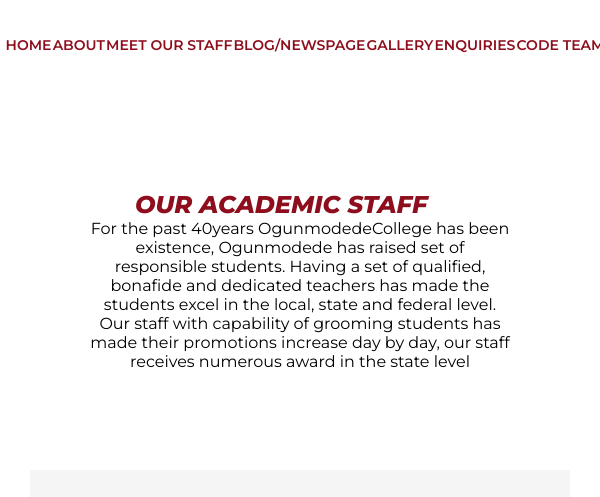
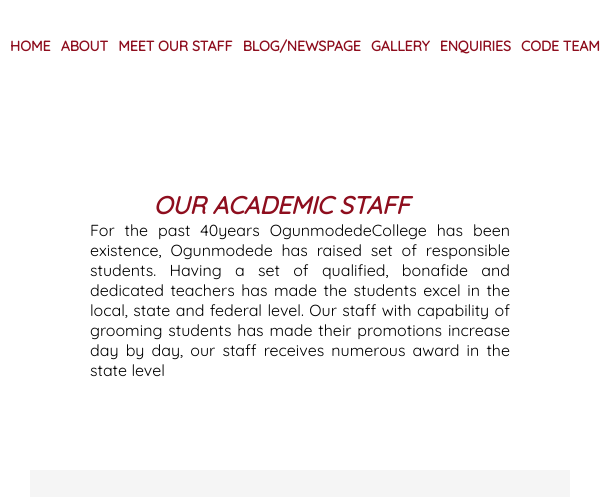
Before and after one commit to Jendoooo/Groupschoolproject, a plain HTML site: page src/html/staff.html in a window 600 px wide. Shown: the top 497 px of the page. Drawn offline with Linux system fonts and the light colour scheme.

Commit message:
fixing responsivenss issues

```diff
--- a/src/css/admission1.css
+++ b/src/css/admission1.css
@@ -7,6 +7,7 @@ body{
     padding: 0;
     box-sizing: border-box;
     overflow-x: hidden;
+    font-family: "Quicksand", sans-serif;
 }
 button{
     color: white;
--- a/src/css/admission2.css
+++ b/src/css/admission2.css
@@ -17,14 +17,14 @@
 
 
 html{
-    font-family: 'Montserrat', sans-serif;
+    /* font-family: 'Montserrat', sans-serif; */
 
 }
 
 body{
     display: flex;
     flex-direction: column;
-    font-family: 'Montserrat', sans-serif;
+    font-family: 'Quicksand', sans-serif;
     width: 100vw;
     overflow-x: hidden;
     justify-content: space-between;
--- a/src/css/facilities.css
+++ b/src/css/facilities.css
@@ -5,6 +5,7 @@
 }
 body{
     /* height: 300vh; */
+    font-family: "Quicksand", sans-serif;
 }
 
 main header {
--- a/src/css/footer.css
+++ b/src/css/footer.css
@@ -1,5 +1,6 @@
 
 footer{
+    font-family: "Quicksand",sans-serif;
 
     text-align: center;
     width: 100%;
@@ -199,7 +200,7 @@ footer .underline span{
 /* for normal screen smartphones in potrait orientation */
 @media only screen and (min-width:321px) and (max-width :480px){
     footer{
-        height: 100.9vh;
+        /* height: 100.9vh; */
         bottom: unset;
     }
 
@@ -222,7 +223,7 @@ footer .underline span{
 @media only screen and (min-width:481px) and (max-width:930px){
     footer{
 
-        height:27vh;
+        /* height:27vh; */
         text-align: center;
         width: 100%;
         /* background: linear-gradient(to right, #00093c , #2d0b00); */
@@ -233,7 +234,7 @@ footer .underline span{
         border-top-right-radius: 200px;
         font-size: 13px;
         line-height: 20px;
-        border: 2px solid var(--school-color);
+        outline: 2px solid var(--school-color);
         /* outline: #8e0e1e; */
         border-bottom: none;
         /* background-color: #8e0e1e; */
--- a/src/css/nav.css
+++ b/src/css/nav.css
@@ -23,6 +23,7 @@ nav {
     width: 100%;
 
     opacity: 1;
+    font-family: "Quicksand", sans-serif;
 
 
 }
--- a/src/css/staff.css
+++ b/src/css/staff.css
@@ -5,7 +5,7 @@
     padding: 0;
     /* box-sizing: border-box; */
     font-family: sans-serif;
-    font-family: 'Montserrat', sans-serif;
+    font-family: 'Quicksand', sans-serif;
 
 }
 
@@ -262,7 +262,14 @@ h1{
     }
     .intro{
         height:50vh ;
+        text-align: justify;
+
     }
+
+   .intro h1{
+    text-align: center;
+    width: 100%;
+   }
 
 
     .container{
--- a/src/css/team.css
+++ b/src/css/team.css
@@ -14,9 +14,12 @@
   font-family: 'Quicksand', sans-serif;
 }
 body{
-  min-height: 100vh;
+  /* min-height: 100vh; */
   background: #f2f2f2;
+
   position: relative;
+  overflow-x: hidden;
+
 }
 body::before{
   content:'';
@@ -25,11 +28,13 @@ body::before{
   background: lightgrey;
   clip-path: inset(47% 0 0 0);
   z-index: -1;
-  height: 100%;
+  background-color: yellow;
+  /* height: 100%; */
 }
 ::selection{
   background:	grey;
   color: #fff;
+
 }
 .heading{
   text-align: center;
@@ -41,8 +46,9 @@ body::before{
   max-width: 950px;
   width: 100%;
   overflow: hidden;
-  padding: 80px 0;
+  padding: 20px 0;
   margin: auto;
+
 }
 .container .welcome{
   padding: 30px;
--- a/src/html/staff.html
+++ b/src/html/staff.html
@@ -10,6 +10,7 @@
     <link rel="stylesheet" href="../css/nav.css">
     <link rel="stylesheet" href="../css/footer.css">
     <link rel="stylesheet" href="../css/lightbox.min.css">
+    <link href="https://fonts.googleapis.com/css?family=Quicksand&display=swap" rel="stylesheet">
 </head>
 <body>
 
```
Also changed, not shown: src/html/about.html (+1 -0 lines), src/html/admission1.html (+1 -0 lines), src/html/admission2.html (+2 -1 lines), src/html/facilities.html (+1 -0 lines).
